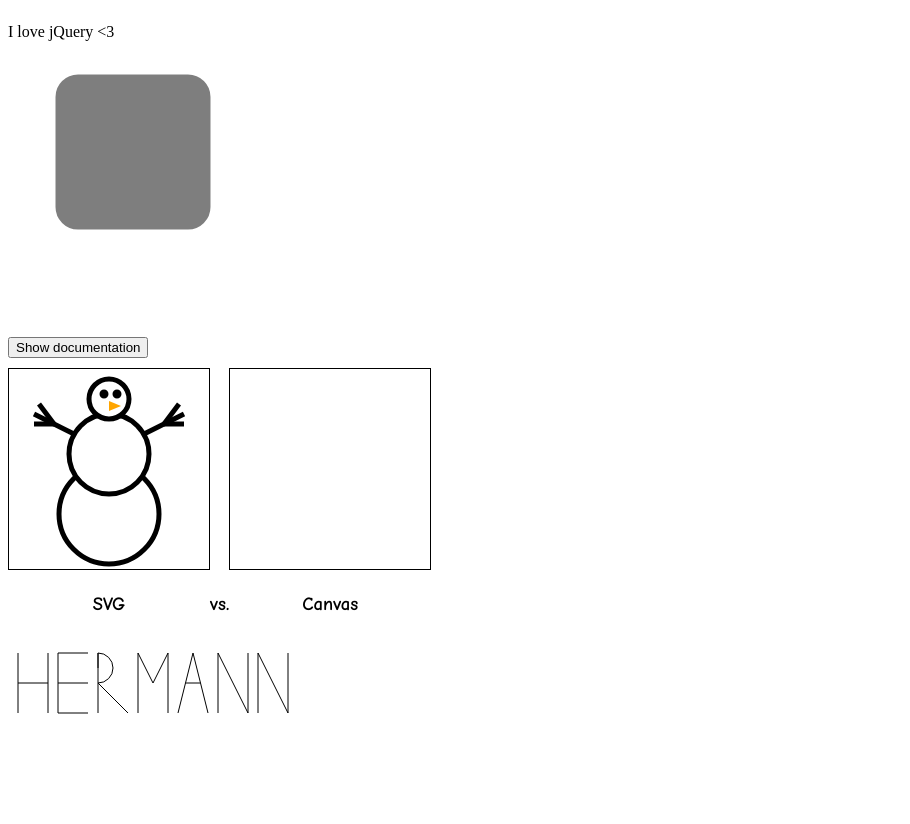
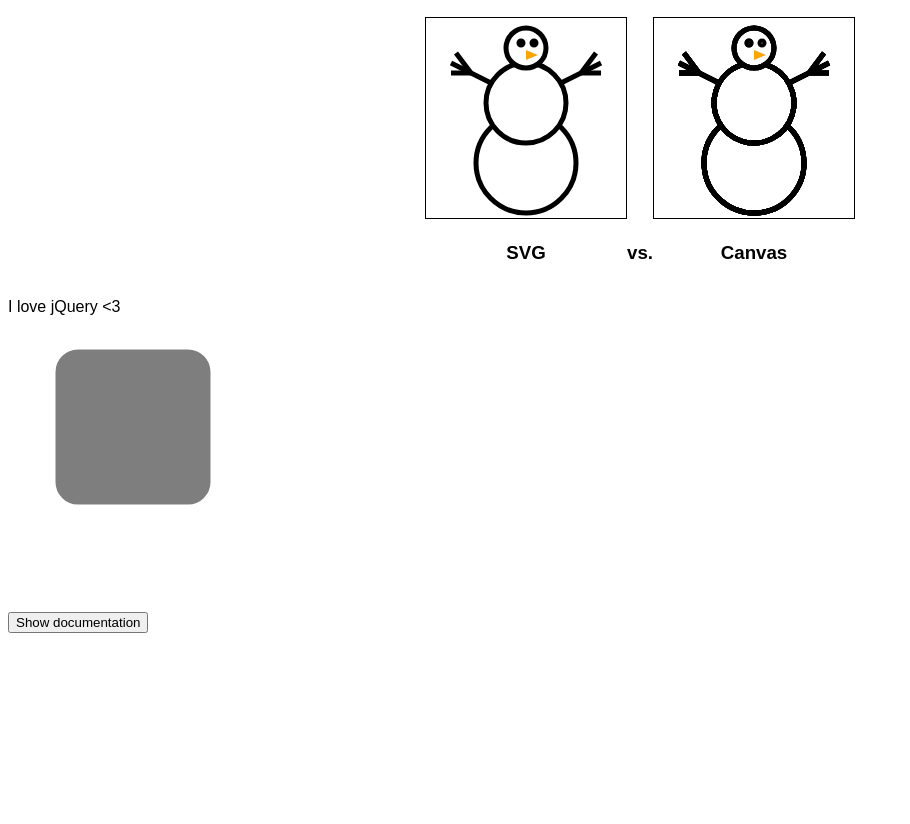
Before and after one commit to Jorgro/IT2810-Web-Development, a website built with Parcel: page 1-prosjekt/index.html in a window 1280 px wide. Shown: the part 81-905 px from the top of the page, without its empty margins (0-910 px from the left). After the commit the page ends 800 px from the top, so only its background shows below. Built offline with nearby package versions, Linux system fonts and the light colour scheme.

Commit message:
clean-up

```diff
--- a/1-prosjekt/css/style.css
+++ b/1-prosjekt/css/style.css
@@ -1,3 +1,7 @@
+body{
+    font-family: sans-serif;
+}
+
 .container {
     display: grid;
     grid-template-columns: 40px 50px auto 50px 40px;
@@ -15,11 +19,11 @@
     display: flex;
     flex-direction: row;
     margin: 10px 0px 10px 0px;
+    justify-content: center;
 }
 
 h3{
     text-align: center;
-    font-family: "Comic Sans MS", sans-serif;
 }
 
 .bottomtext{
--- a/1-prosjekt/index.html
+++ b/1-prosjekt/index.html
@@ -12,17 +12,6 @@
     <div class="flex-box">
         <h1>Jørgens drawing</h1>
     </div>
-
-    <p id="demo"></p>
-    <div class="container">
-        <svg width="400" height="180" id="svg">
-            <rect x="50" y="20" rx="20" ry="20" width="150" height="150"
-                style="fill: black; stroke: black; stroke-width: 5; opacity: 0.5;" id="rect1" />
-        </svg>
-    </div>
-
-    <button id="documentationButton">Show documentation</button>
-    <div id="documentation">I am documentation</div>
 
     <div class="horizontal-flex-box">
         <!--snowman svg-->
@@ -56,14 +45,21 @@
         <!--snowman canvas-->
         <div>
             <canvas id="snowmanCanvas" width="200" height="200" class="border"></canvas>
-            <script src="js/snowman.js"></script>
+            <script src="js/snowmancanvas.js"></script>
             <h3>Canvas</h3>
         </div>
     </div>
 
-    <!--the coolest canvas-->
-    <canvas id="hermannCanvas" width="300" height="300"></canvas>
-    <script src="js/hermann.js"></script>
+    <p id="demo"></p>
+    <div class="container">
+        <svg width="400" height="180" id="svg">
+            <rect x="50" y="20" rx="20" ry="20" width="150" height="150"
+                style="fill: black; stroke: black; stroke-width: 5; opacity: 0.5;" id="rect1" />
+        </svg>
+    </div>
+
+    <button id="documentationButton">Show documentation</button>
+    <div id="documentation">I am documentation</div>
 </body>
 
 </html>
--- a/1-prosjekt/js/hermann.js
+++ /dev/null
@@ -1,52 +0,0 @@
-var canvas = document.querySelector("#hermannCanvas");
-var ctx = canvas.getContext("2d");
-
-ctx.beginPath();
-ctx.moveTo(10,10);
-ctx.lineTo(10,70);
-ctx.moveTo(10,40);
-ctx.lineTo(40,40);
-ctx.moveTo(40,10);
-ctx.lineTo(40,70);
-
-ctx.moveTo(50,10);
-ctx.lineTo(50,70);
-ctx.moveTo(50,10);
-ctx.lineTo(80,10);
-ctx.moveTo(50,40);
-ctx.lineTo(80,40);
-ctx.moveTo(50,70);
-ctx.lineTo(80,70);
-
-ctx.moveTo(90,10);
-ctx.lineTo(90,70);
-ctx.moveTo(90,25);
-ctx.arc(90,25,15,3*Math.PI/2,Math.PI/2);
-ctx.moveTo(90,40);
-ctx.lineTo(120,70);
-
-ctx.moveTo(130,10);
-ctx.lineTo(130,70);
-ctx.moveTo(160,10);
-ctx.lineTo(160,70);
-ctx.moveTo(130,10);
-ctx.lineTo(145,40);
-ctx.lineTo(160,10);
-
-ctx.moveTo(170,70);
-ctx.lineTo(185,10);
-ctx.lineTo(200,70);
-ctx.moveTo(177.5,40);
-ctx.lineTo(192.5,40);
-
-ctx.moveTo(210,70);
-ctx.lineTo(210,10);
-ctx.lineTo(240,70);
-ctx.lineTo(240,10);
-
-ctx.moveTo(250,70);
-ctx.lineTo(250,10);
-ctx.lineTo(280,70);
-ctx.lineTo(280,10);
-
-ctx.stroke();
```
